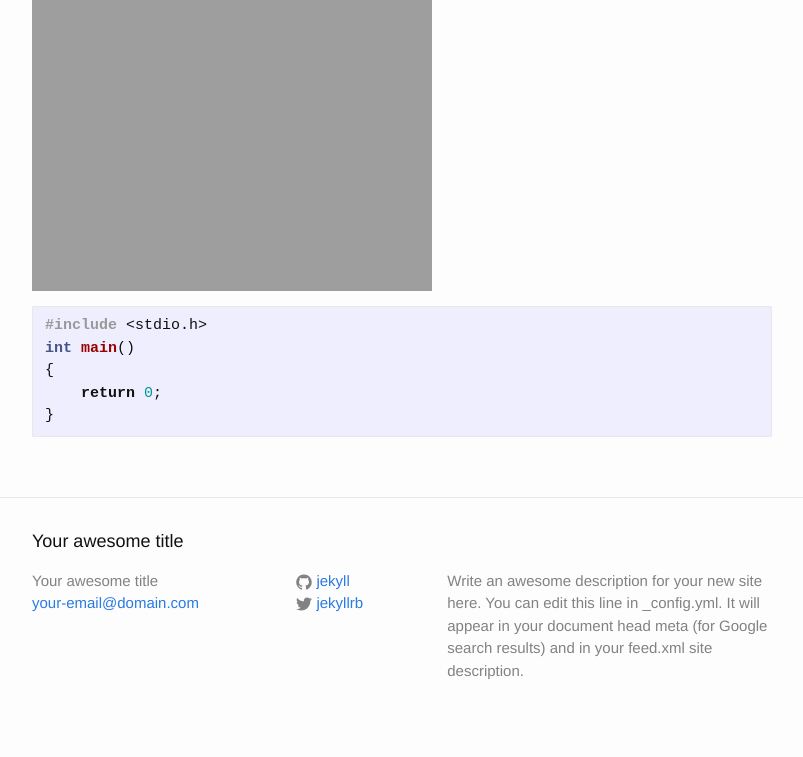
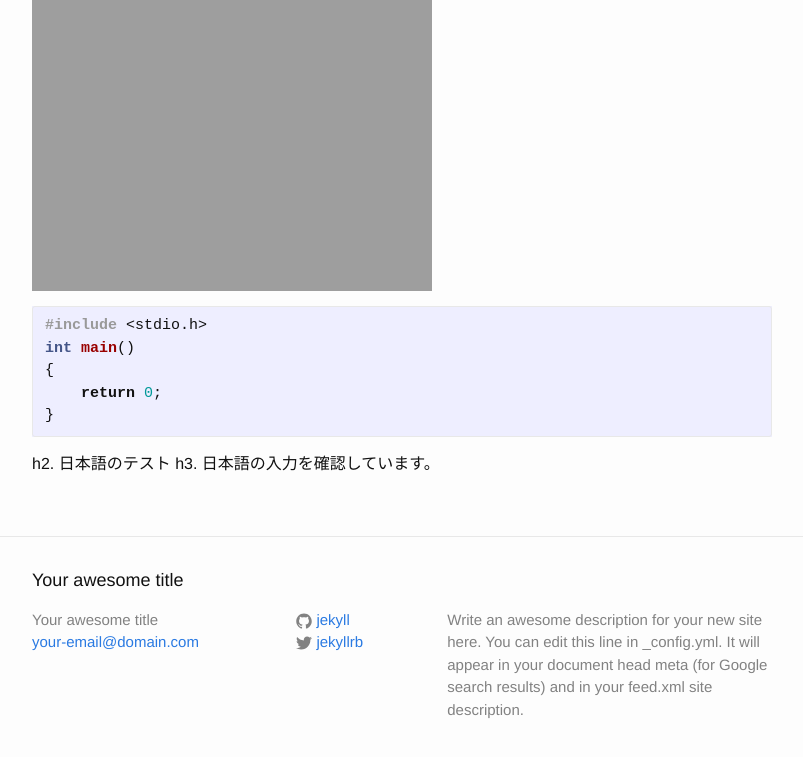
Before and after one commit to yuzuaflo/jekyllsample2, a Jekyll site: the page built from _posts/2016-05-15-sample.markdown, in a window 1280 px wide and 900 px high, scrolled down 834 px, cut to the strip 119-876 px from the top of the window. Shown: the whole strip, without its empty margins (238-1041 px from the left). Built offline with Jekyll 4.4.1, drawn with Linux system fonts in a browser that asks for light colours.

Commit message:
first commit

````diff
--- a/_posts/2016-05-15-sample.markdown
+++ b/_posts/2016-05-15-sample.markdown
@@ -10,13 +10,13 @@ To add new posts, simply add a file in the `_posts` directory that follows the c
 
 Jekyll also offers powerful support for code snippets:
 
-{% highlight ruby %}
+```ruby
 def print_hi(name)
   puts "Hi, #{name}"
 end
 print_hi('Tom')
 #=> prints 'Hi, Tom' to STDOUT.
-{% endhighlight %}
+```
 
 Check out the [Jekyll docs][jekyll-docs] for more info on how to get the most out of Jekyll. File all bugs/feature requests at [Jekyll’s GitHub repo][jekyll-gh]. If you have questions, you can ask them on [Jekyll Talk][jekyll-talk].
 
@@ -36,3 +36,6 @@ int main()
     return 0;
 }
 ```
+
+h2. 日本語のテスト
+h3. 日本語の入力を確認しています。
````
